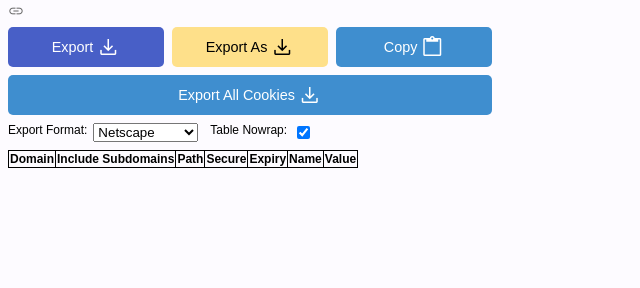
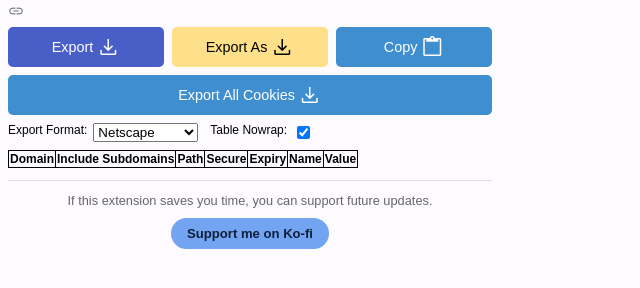
Before and after one commit to Dremous/Get-cookies.txt-Locally-MultiExport, a website with bundled scripts: page src/popup.html in a window 1280 px wide. Shown: the part 80-368 px from the top of the page, without its empty margins (0-640 px from the left). Built offline with nearby package versions, Linux system fonts and the light colour scheme; no server answers.

Commit message:
feat: 恢复 Ko-fi 捐赠入口并升到 0.8.8

```diff
--- a/package.json
+++ b/package.json
@@ -1,6 +1,6 @@
 {
   "name": "get-cookies.txt-locally-multiexport",
-  "version": "0.8.7",
+  "version": "0.8.8",
   "private": true,
   "description": "Local-only cookies.txt exporter with multi-site batch export",
   "devDependencies": {
--- /dev/null
+++ b/src/donation.css
@@ -0,0 +1,46 @@
+.donation {
+  margin-top: 0.75rem;
+  padding-top: 0.7rem;
+  border-top: 1px solid #ddd;
+  text-align: center;
+}
+
+.donation p {
+  margin: 0 0 0.55rem;
+  color: #666;
+  font-size: 0.8rem;
+  line-height: 1.35;
+}
+
+.kofi-button {
+  display: inline-flex;
+  align-items: center;
+  justify-content: center;
+  padding: 0.5rem 1rem;
+  border-radius: 999px;
+  background-color: #72a4f2;
+  color: #0f1f38;
+  font-size: 0.82rem;
+  font-weight: 700;
+  text-decoration: none;
+  transition: filter 0.15s ease;
+}
+
+.kofi-button:hover {
+  filter: brightness(0.92);
+}
+
+.kofi-button:focus-visible {
+  outline: 2px solid #3153ee;
+  outline-offset: 2px;
+}
+
+@media (prefers-color-scheme: dark) {
+  .donation {
+    border-top-color: #424242;
+  }
+
+  .donation p {
+    color: #aaa;
+  }
+}
--- a/src/popup.html
+++ b/src/popup.html
@@ -6,6 +6,7 @@
     <link rel="stylesheet" href="popup.dark.css" />
     <link rel="stylesheet" href="popup-options.css" />
     <link rel="stylesheet" href="popup-batch.css" />
+    <link rel="stylesheet" href="donation.css" />
     <link rel="stylesheet" href="iconfont/material-icons.css" />
     <script src="popup.mjs" type="module" defer></script>
     <script src="table-nowrap.js" defer></script>
@@ -180,5 +181,17 @@
         </p>
       </section>
     </main>
+
+    <footer class="donation">
+      <p>If this extension saves you time, you can support future updates.</p>
+      <a
+        class="kofi-button"
+        href="https://ko-fi.com/L0M12AXBYP"
+        target="_blank"
+        rel="noopener noreferrer"
+      >
+        Support me on Ko-fi
+      </a>
+    </footer>
   </body>
 </html>
```
Also changed, not shown: src/manifest.json, 1 other file.
